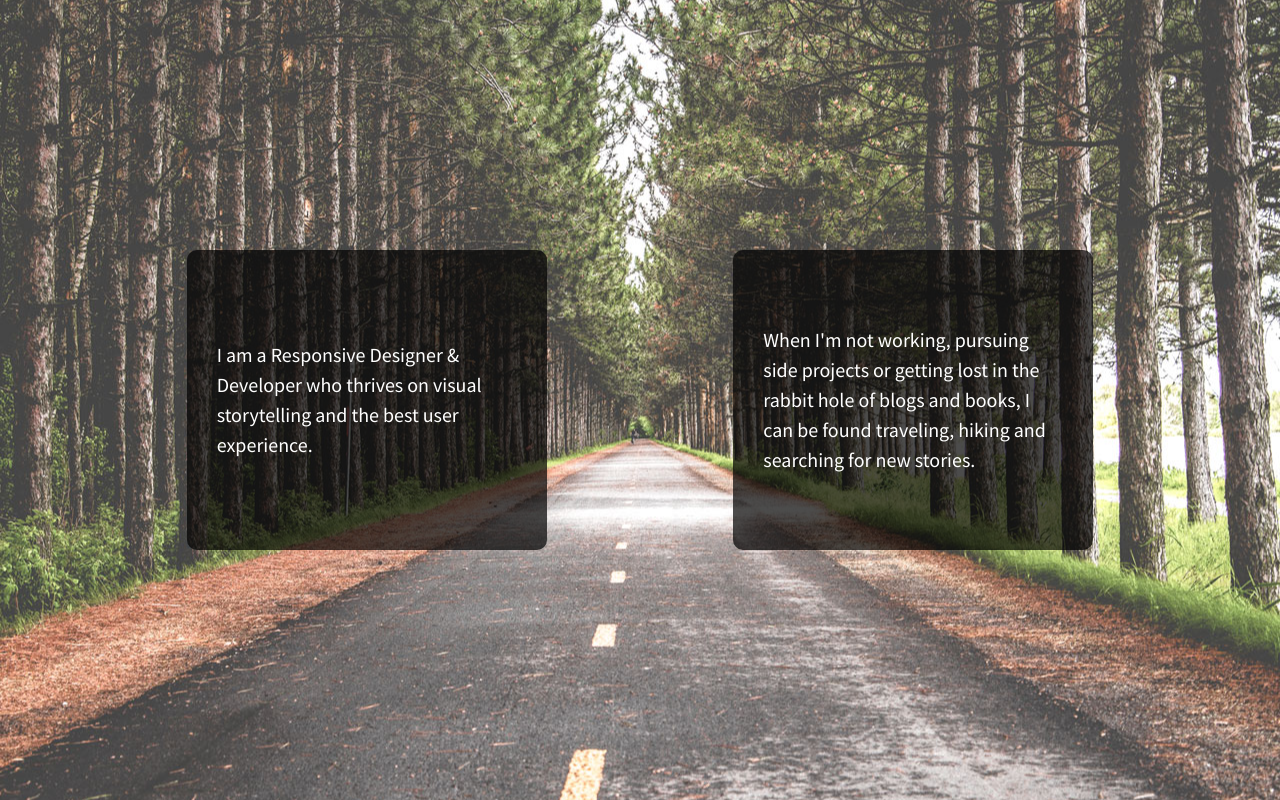
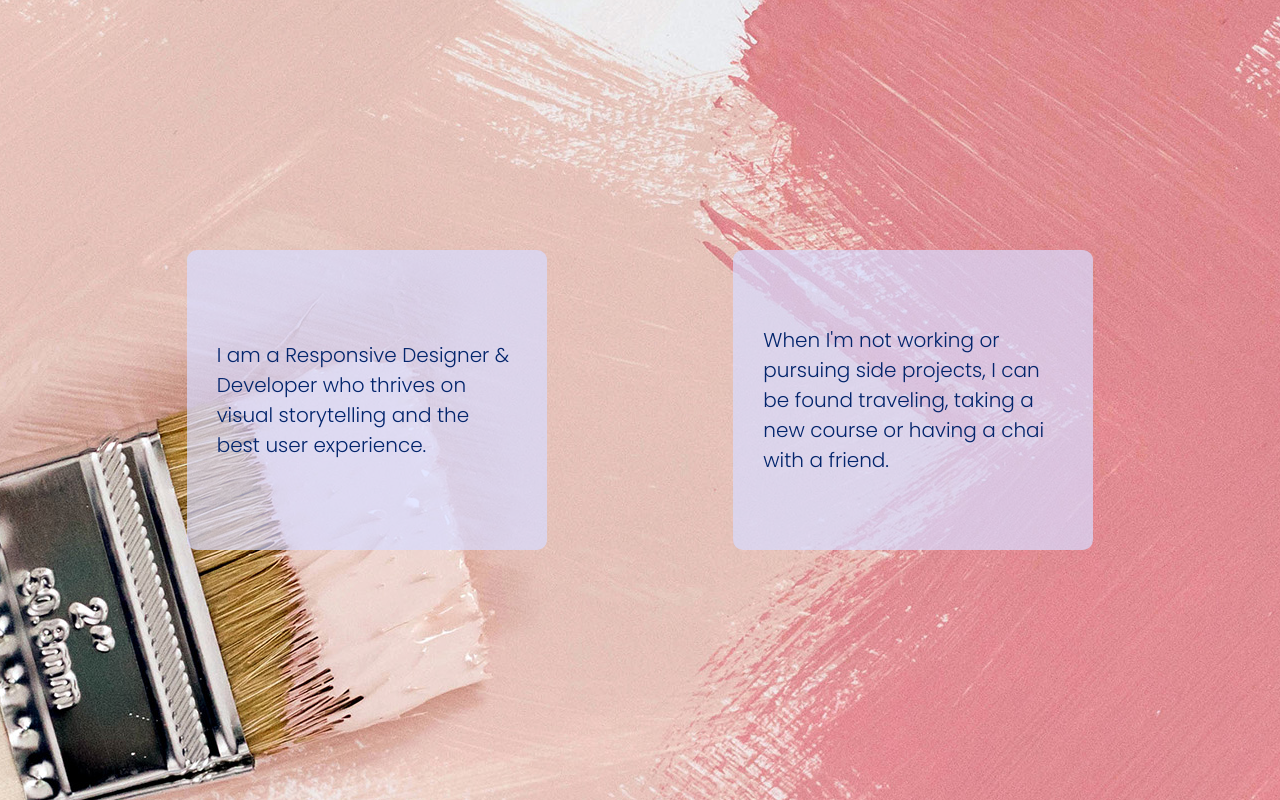
Before and after one commit to tefisaravia/206-flexbox-customize, a plain HTML site: page index.html in a window 1280 px wide. Drawn offline with nearby package versions, Linux system fonts and the light colour scheme.

Commit message:
customized layout with branded fonts, colors and background image

```diff
--- a/css/main.css
+++ b/css/main.css
@@ -97,8 +97,9 @@ textarea {
 
 /*Large Background Image*/
 html {
-  background: url('../img/bkgd.jpg') no-repeat center center fixed;
+  background: url('../img/SSS\ Think\ Pink\ 12.jpg') no-repeat center center fixed;
   height: 100%;
+  width:auto;
 }
 
 body {
@@ -120,10 +121,9 @@ body {
 
   align-items: center;
   display: flex;
-  background: #222;
-  background:rgba(0,0,0,0.7);
-  color: #fff;
-  font-family: 'Source Sans Pro', sans-serif;
+  background:rgba(216, 220, 255, 0.7);
+  color:#03256C;
+  font-family: 'Poppins', sans-serif;
   font-weight: 300;
   font-size: 1.25em;
   line-height: 1.5em;
@@ -134,9 +134,9 @@ body {
 }
 
 #content p span {
-  font-family: 'Lora', sans-serif;
+  font-family: 'Playfair Display', serif;
+  font-size: 1.5em;
 }
-
 
 
 
--- a/index.html
+++ b/index.html
@@ -13,7 +13,7 @@
         <link rel="stylesheet" href="css/normalize.css">
         <link rel="stylesheet" href="css/main.css">
         <script src="js/vendor/modernizr-2.8.3.min.js"></script>
-        <link href="https://fonts.googleapis.com/css?family=Lora|Source+Sans+Pro:400,700" rel="stylesheet">
+        <link href="https://fonts.googleapis.com/css2?family=Playfair+Display&family=Poppins:wght@300&display=swap" rel="stylesheet">
 
     </head>
     <body>
@@ -25,10 +25,10 @@
 
         <section class="wrapper">
             <div class="content">
-                <p>I am a <span>Responsive Designer & Developer</span> who thrives on visual storytelling and the best user experience.</p>
+                <p>I am a <span>Responsive Designer & Developer</span> who thrives on visual storytelling and the best user experience. </p>
             </div>
             <div class="content">
-                When I'm not working, pursuing side projects or getting lost in the rabbit hole of blogs and books, I can be found traveling, hiking and searching for new stories.</p>
+               <p>When I'm not working or pursuing side projects, I can be found traveling, taking a new course or having a chai with a friend.</p>
             </div>
 
         </section>
```
Also changed, not shown: img/SSS Think Pink 12.jpg (added), img/SSS Think Pink 19.jpg (added), img/SSS Think Pink 23.jpg (added), img/Tefi Saravia.jpg (added).
